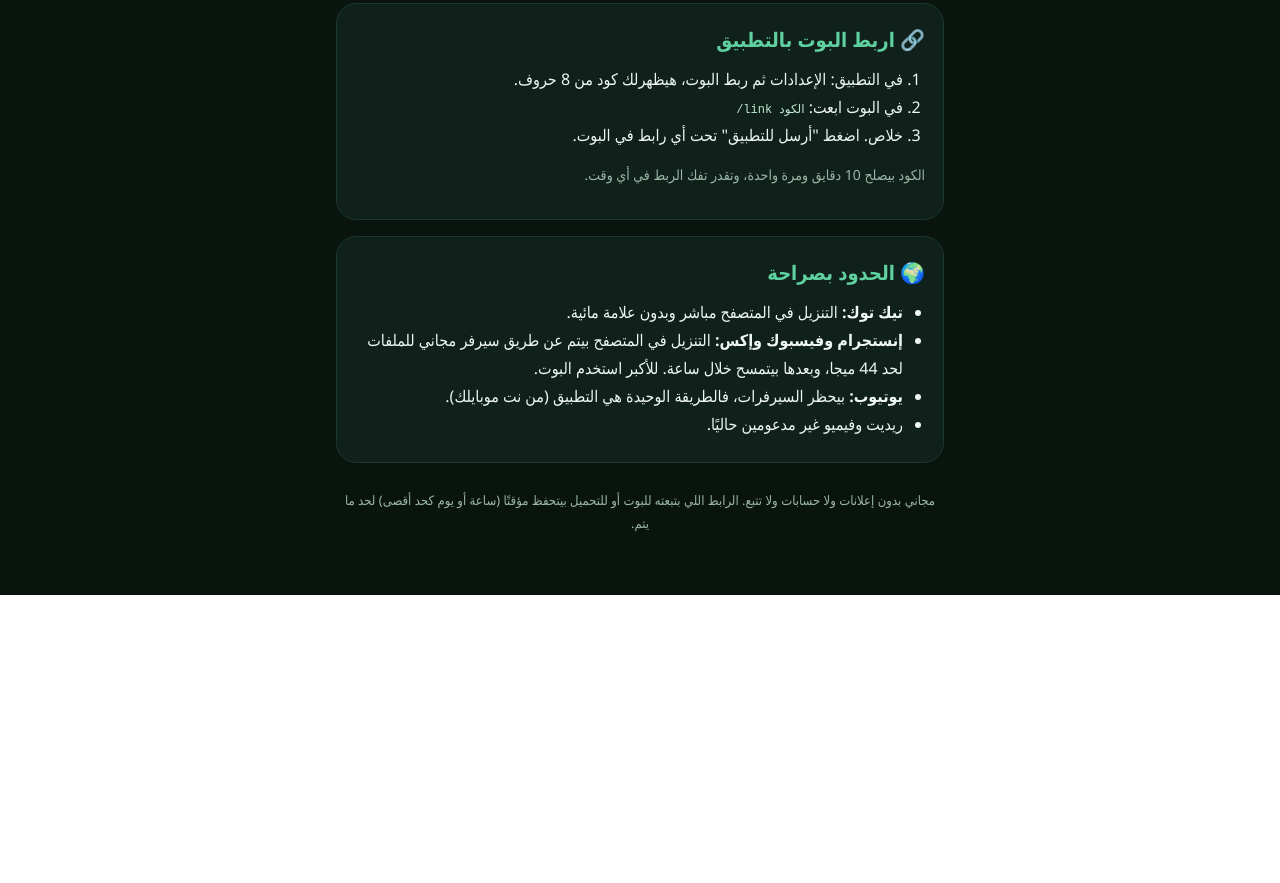
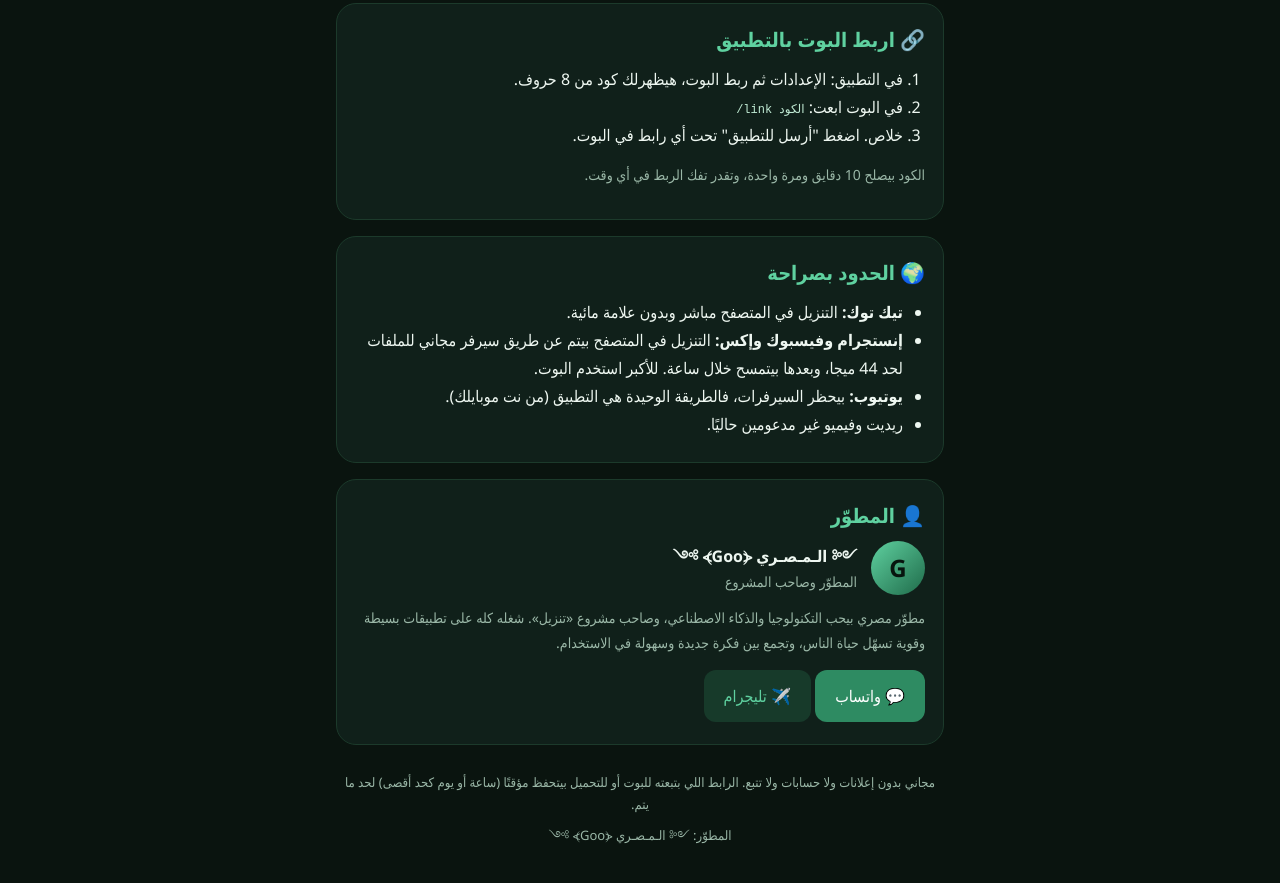
Before and after one commit to eslamahmedyosef12-cyber/Gooo, a plain HTML site: page site/index.html in a window 1280 px wide. Shown: the part 875-1758 px from the top of the page. Before the commit the page ends 1470 px from the top, so only its background shows below. Drawn offline with Linux system fonts and the light colour scheme; no server answers.

Commit message:
site: developer card

```diff
--- a/site/index.html
+++ b/site/index.html
@@ -38,6 +38,7 @@ header,.paste,.card{animation:up .6s ease both}.card:nth-of-type(2){animation-de
 .bis{letter-spacing:.5px}
 body::before{content:"";position:fixed;inset:0;background:radial-gradient(500px 300px at 10% 90%,#1f6b4a22,transparent),radial-gradient(400px 300px at 95% 20%,#5fd1a01a,transparent);pointer-events:none;z-index:-1}
 @media (prefers-reduced-motion:reduce){*{animation:none!important}}
+.owner .who{display:flex;gap:14px;align-items:center;margin:6px 0 10px}.av{width:54px;height:54px;border-radius:50%;background:linear-gradient(135deg,#5fd1a0,#1f6b4a);display:grid;place-items:center;font-weight:900;font-size:24px;color:#07140e}.btn.alt{background:#173a2a;color:#5fd1a0}
 footer{text-align:center;color:var(--m);font-size:13px;margin-top:26px}
 </style></head><body><main>
 <header><div class="bis">صلِّ على النبي 🤍</div><h1>تنزيل</h1><p class="lead">الصق الرابط، واختار تنزّله إزاي.</p></header>
@@ -74,7 +75,11 @@ footer{text-align:center;color:var(--m);font-size:13px;margin-top:26px}
 <li><b>يوتيوب:</b> بيحظر السيرفرات، فالطريقة الوحيدة هي التطبيق (من نت موبايلك).</li>
 <li>ريديت وفيميو غير مدعومين حاليًا.</li></ul></section>
 
-<footer>مجاني بدون إعلانات ولا حسابات ولا تتبع. الرابط اللي بتبعته للبوت أو للتحميل بيتحفظ مؤقتًا (ساعة أو يوم كحد أقصى) لحد ما يتم.</footer>
+<section class="card owner"><h2>👤 المطوّر</h2>
+<div class="who"><div class="av">G</div><div><b>༺ الـمـصـري ⦓Goo⦔ ༻</b><div class="n">المطوّر وصاحب المشروع</div></div></div>
+<p class="n" style="margin:6px 0 10px;line-height:1.8">مطوّر مصري بيحب التكنولوجيا والذكاء الاصطناعي، وصاحب مشروع «تنزيل». شغله كله على تطبيقات بسيطة وقوية تسهّل حياة الناس، وتجمع بين فكرة جديدة وسهولة في الاستخدام.</p>
+<a class="btn" href="https://wa.me/201144864084">💬 واتساب</a> <a class="btn alt" href="https://t.me/Gx_o5">✈️ تليجرام</a></section>
+<footer>مجاني بدون إعلانات ولا حسابات ولا تتبع. الرابط اللي بتبعته للبوت أو للتحميل بيتحفظ مؤقتًا (ساعة أو يوم كحد أقصى) لحد ما يتم.<div style="margin-top:8px">المطوّر: ༺ الـمـصـري ⦓Goo⦔ ༻</div></footer>
 </main>
 <script>
 (function(){
```
